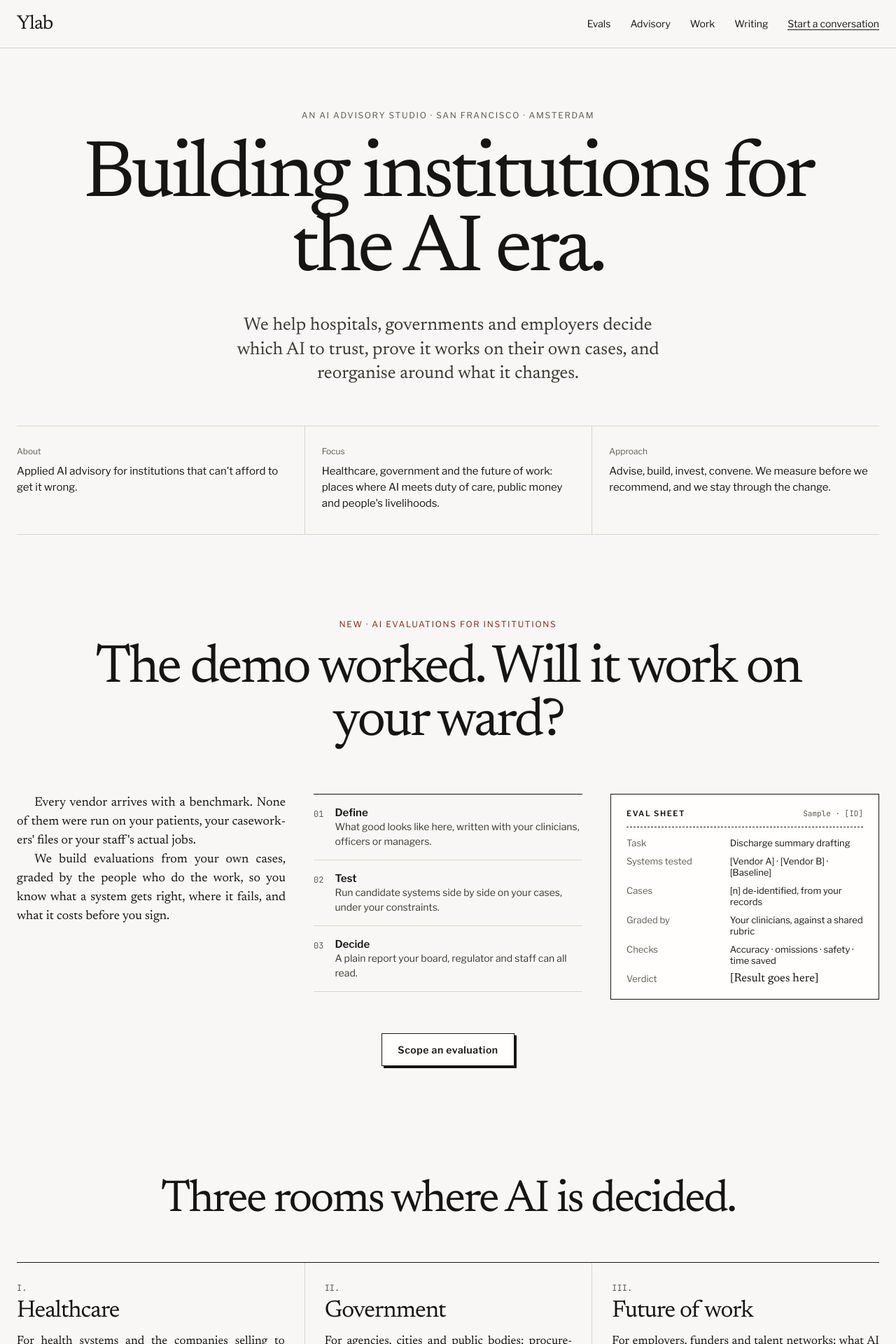
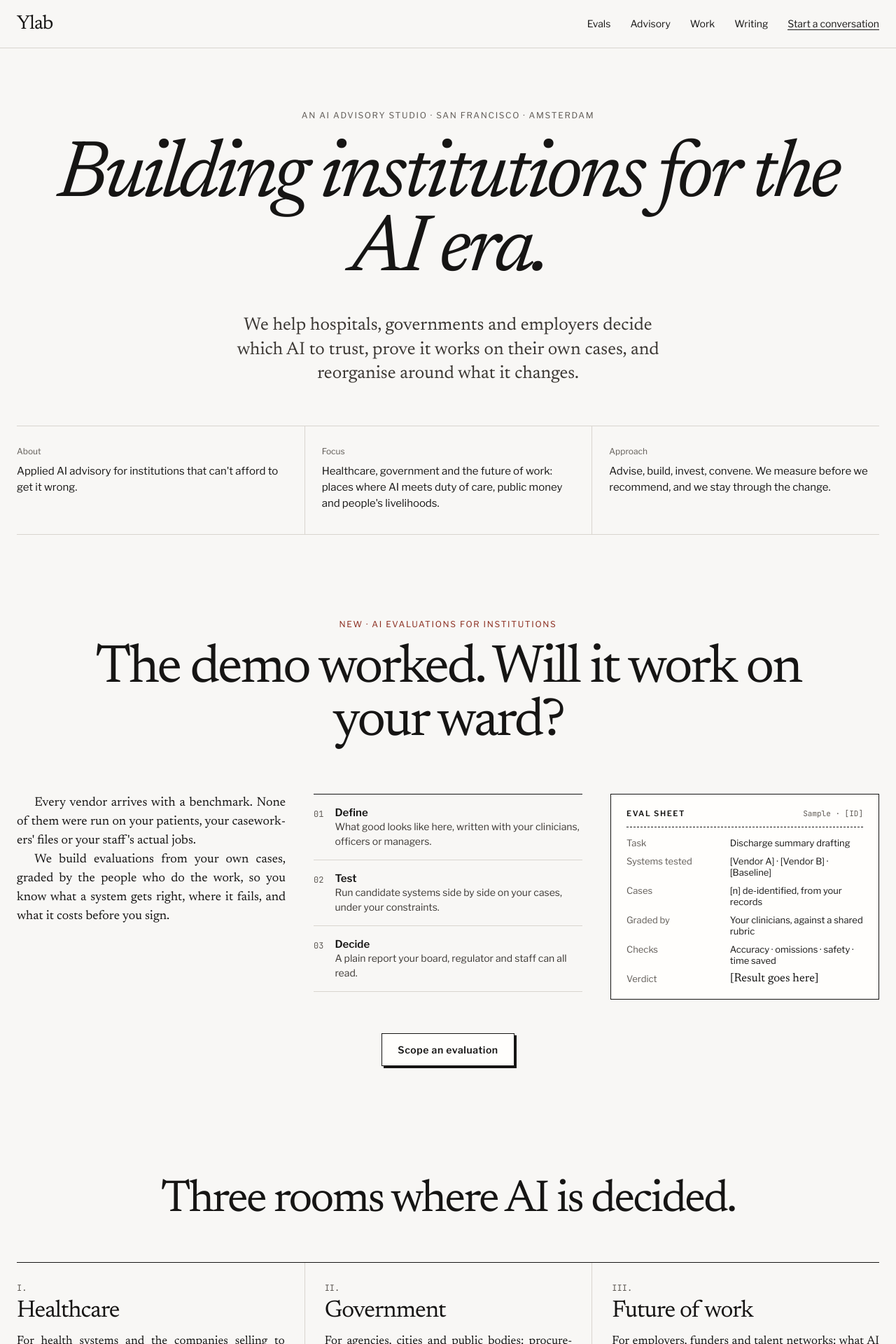
Before and after one commit to ylabs/ylabs.github.io, a Jekyll site: the page built from design/broadsheet/index.html, in a window 1280 px wide. Shown: the top 1920 px of the page at 70% size. Built offline with Jekyll 4.4.1, drawn with Linux system fonts in a browser that asks for light colours.

Commit message:
Sync Broadsheet concept with latest canvas edits
Picks up the italic hero headline edited on the design canvas.

Co-Authored-By: Claude Opus 5.5 <noreply@anthropic.com>
Claude-Session: https://claude.ai/code/session_01NX5uY2tdEqeqrGGbdfPDev

```diff
--- a/design/broadsheet/index.html
+++ b/design/broadsheet/index.html
@@ -32,7 +32,7 @@ a{color:#161514}a:hover{color:#8a2b1d}
 
   <section id="top" style="max-width: 1360px; margin: 0 auto; padding: 88px 24px 56px; text-align: center">
     <p style="margin: 0 0 28px; font-size: 12px; letter-spacing: 0.14em; text-transform: uppercase; color: #5f5a55">An AI advisory studio · San Francisco · Amsterdam</p>
-    <h1 style="margin: 0 auto; max-width: 1200px; font-family: 'Newsreader', Georgia, serif; font-weight: 400; font-size: clamp(52px, 9vw, 136px); line-height: 0.92; letter-spacing: -0.045em">Building institutions for the AI&#160;era.</h1>
+    <h1 style="margin: 0 auto; max-width: 1200px; font-family: 'Newsreader', Georgia, serif; font-weight: 400; font-size: clamp(52px, 9vw, 136px); line-height: 0.92; letter-spacing: -0.045em; font-style: italic">Building institutions for the AI&nbsp;era.</h1>
     <p style="margin: 36px auto 0; max-width: 640px; font-family: 'Newsreader', Georgia, serif; font-size: clamp(20px, 2vw, 26px); line-height: 1.35; color: #3b3733">We help hospitals, governments and employers decide which AI to trust, prove it works on their own cases, and reorganise around what it changes.</p>
   </section>
 
@@ -55,7 +55,7 @@ a{color:#161514}a:hover{color:#8a2b1d}
 
   <section id="evals" style="max-width: 1360px; margin: 0 auto; padding: 120px 24px 40px">
     <p style="margin: 0 0 20px; text-align: center; font-size: 12px; letter-spacing: 0.14em; text-transform: uppercase; color: #8a2b1d">New · AI evaluations for institutions</p>
-    <h2 style="margin: 0 auto; max-width: 1100px; text-align: center; font-family: 'Newsreader', Georgia, serif; font-weight: 400; font-size: clamp(40px, 6vw, 88px); line-height: 0.98; letter-spacing: -0.04em">The demo worked. Will it work on your&#160;ward?</h2>
+    <h2 style="margin: 0 auto; max-width: 1100px; text-align: center; font-family: 'Newsreader', Georgia, serif; font-weight: 400; font-size: clamp(40px, 6vw, 88px); line-height: 0.98; letter-spacing: -0.04em">The demo worked. Will it work on your&nbsp;ward?</h2>
     <div style="margin-top: 64px; display: grid; grid-template-columns: repeat(auto-fit, minmax(280px, 1fr)); gap: 40px; align-items: start">
       <div style="font-family: 'Newsreader', Georgia, serif; font-size: 18px; line-height: 1.5; text-align: justify; hyphens: auto">
         <p style="margin: 0; text-indent: 1.4em">Every vendor arrives with a benchmark. None of them were run on your patients, your caseworkers' files or your staff's actual jobs.</p>
--- a/design/broadsheet/source/Main.dc.html
+++ b/design/broadsheet/source/Main.dc.html
@@ -30,7 +30,7 @@ a{color:#161514}a:hover{color:#8a2b1d}
 
   <section id="top" style="max-width: 1360px; margin: 0 auto; padding: 88px 24px 56px; text-align: center">
     <p style="margin: 0 0 28px; font-size: 12px; letter-spacing: 0.14em; text-transform: uppercase; color: #5f5a55">An AI advisory studio · San Francisco · Amsterdam</p>
-    <h1 style="margin: 0 auto; max-width: 1200px; font-family: 'Newsreader', Georgia, serif; font-weight: 400; font-size: clamp(52px, 9vw, 136px); line-height: 0.92; letter-spacing: -0.045em">Building institutions for the AI&#160;era.</h1>
+    <h1 style="margin: 0 auto; max-width: 1200px; font-family: 'Newsreader', Georgia, serif; font-weight: 400; font-size: clamp(52px, 9vw, 136px); line-height: 0.92; letter-spacing: -0.045em; font-style: italic">Building institutions for the AI&nbsp;era.</h1>
     <p style="margin: 36px auto 0; max-width: 640px; font-family: 'Newsreader', Georgia, serif; font-size: clamp(20px, 2vw, 26px); line-height: 1.35; color: #3b3733">We help hospitals, governments and employers decide which AI to trust, prove it works on their own cases, and reorganise around what it changes.</p>
   </section>
 
@@ -53,7 +53,7 @@ a{color:#161514}a:hover{color:#8a2b1d}
 
   <section id="evals" style="max-width: 1360px; margin: 0 auto; padding: 120px 24px 40px">
     <p style="margin: 0 0 20px; text-align: center; font-size: 12px; letter-spacing: 0.14em; text-transform: uppercase; color: #8a2b1d">New · AI evaluations for institutions</p>
-    <h2 style="margin: 0 auto; max-width: 1100px; text-align: center; font-family: 'Newsreader', Georgia, serif; font-weight: 400; font-size: clamp(40px, 6vw, 88px); line-height: 0.98; letter-spacing: -0.04em">The demo worked. Will it work on your&#160;ward?</h2>
+    <h2 style="margin: 0 auto; max-width: 1100px; text-align: center; font-family: 'Newsreader', Georgia, serif; font-weight: 400; font-size: clamp(40px, 6vw, 88px); line-height: 0.98; letter-spacing: -0.04em">The demo worked. Will it work on your&nbsp;ward?</h2>
     <div style="margin-top: 64px; display: grid; grid-template-columns: repeat(auto-fit, minmax(280px, 1fr)); gap: 40px; align-items: start">
       <div style="font-family: 'Newsreader', Georgia, serif; font-size: 18px; line-height: 1.5; text-align: justify; hyphens: auto">
         <p style="margin: 0; text-indent: 1.4em">Every vendor arrives with a benchmark. None of them were run on your patients, your caseworkers' files or your staff's actual jobs.</p>
```
